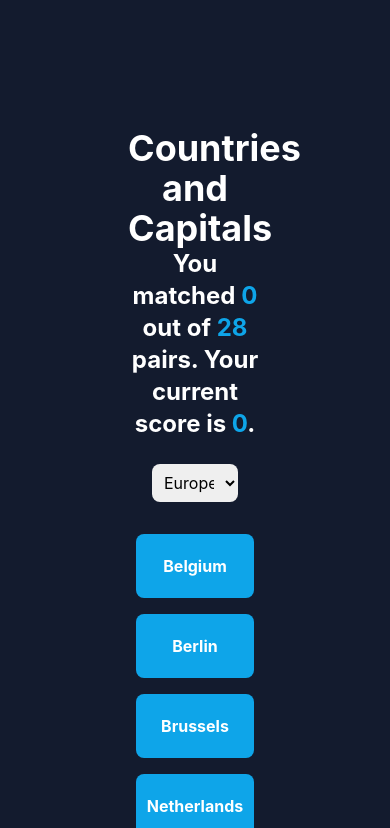
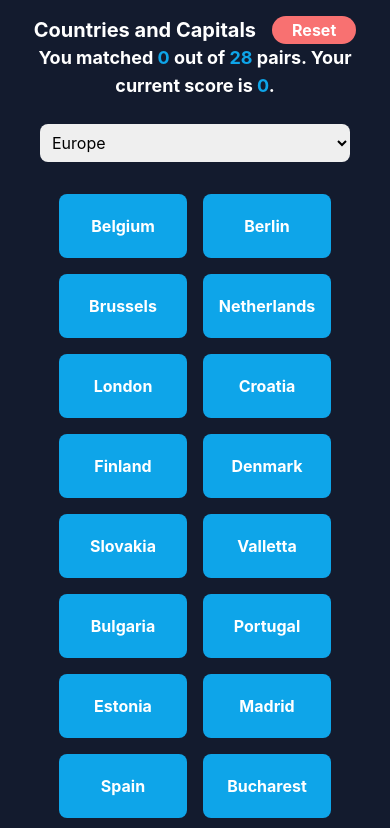
Before and after one commit to shayenek/react-match-country-with-capital, a React (Create React App) app: page / in a window 390 px wide. Shown: the top 828 px of the page. Built offline with nearby package versions, Linux system fonts and the light colour scheme.

Commit message:
Added reset button + some mobile styling

```diff
--- a/src/App.tsx
+++ b/src/App.tsx
@@ -130,6 +130,7 @@ export default function App() {
 		setSecondSelection(null);
 		setMatchedPairs(0);
 		setCountriesData(countriesData);
+		setGameScore(0);
 		createGameData();
 	};
 
@@ -148,11 +149,11 @@ export default function App() {
 	const gameComplete = matchedPairs === totalPairs;
 
 	return (
-		<div className="App | p-32">
+		<div className="App | p-4 md:px-32">
 			{gameComplete ? (
 				<div className="flex items-center flex-col">
-					<h1 className="text-4xl text-white font-bold">Game Complete!</h1>
-					<h2 className="text-2xl text-white font-bold">
+					<h1 className="text-xl md:text-4xl text-white font-bold">Game Complete!</h1>
+					<h2 className="text-lg md:text-2xl text-white font-bold">
 						You matched <span className="text-sky-500 font-bold">{matchedPairs}</span>{' '}
 						out of <span className="text-sky-500 font-bold">{totalPairs}</span> pairs.
 						Your final score is{' '}
@@ -177,8 +178,18 @@ export default function App() {
 			) : (
 				<>
 					<div className="flex flex-col">
-						<h1 className="text-4xl text-white font-bold">Countries and Capitals</h1>
-						<h2 className="text-2xl text-white font-bold">
+						<div className="flex justify-center">
+							<h1 className="text-xl md:text-4xl text-white font-bold">
+								Countries and Capitals
+							</h1>
+							<button
+								className="grow-0 ml-4 bg-red-400 text-md font-bold text-white px-5 hover:bg-red-800 rounded-full md:rounded-lg md:text-lg"
+								onClick={resetGame}
+							>
+								Reset
+							</button>
+						</div>
+						<h2 className="text-lg md:text-2xl text-white font-bold">
 							You matched{' '}
 							<span className="text-sky-500 font-bold">{matchedPairs}</span> out of{' '}
 							<span className="text-sky-500 font-bold">{totalPairs}</span> pairs. Your
@@ -213,7 +224,7 @@ export default function App() {
 								key={index}
 								onClick={() => handleClick(item)}
 								className={
-									'w-48 h-16 m-2 bg-sky-500 text-white font-bold rounded-lg transition-all duration-400 hover:bg-sky-700' +
+									'w-32 md:w-48 h-16 m-2 bg-sky-500 text-white font-bold rounded-lg transition-all duration-400 hover:bg-sky-700' +
 									(item.disabled ? ' hidden' : '') +
 									(item.mismatched ? '  !bg-red-500' : '') +
 									(item === firstSelection ? ' !bg-cyan-950' : '')
```
